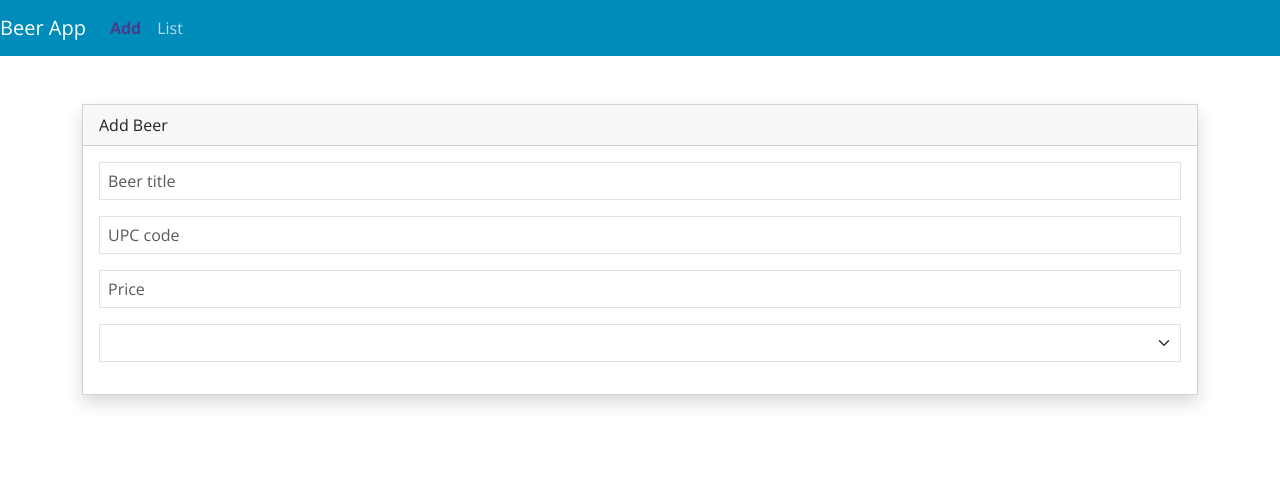
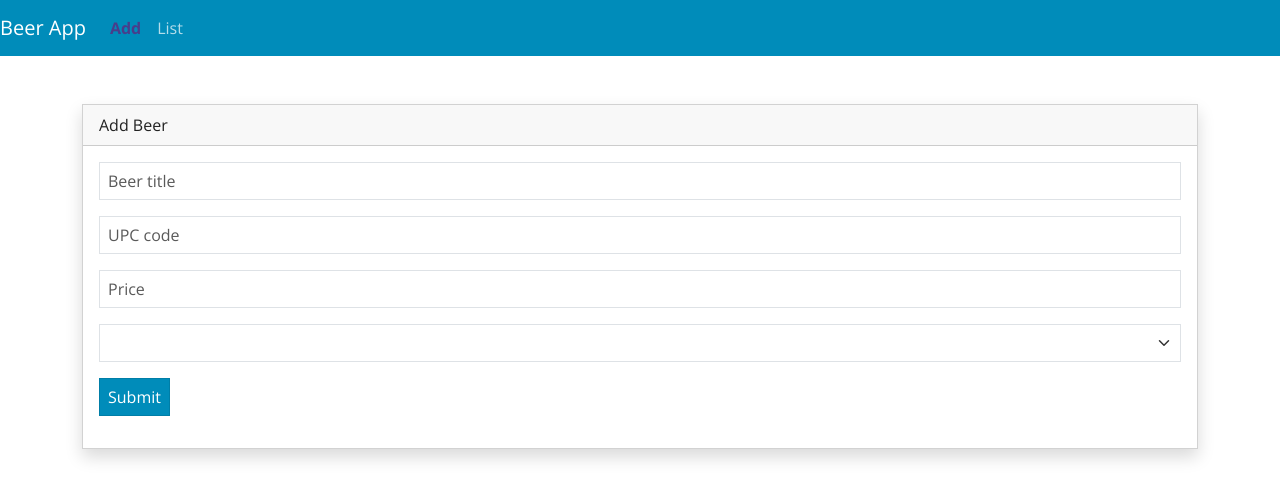
Before and after one commit to milenalucentini/angular-ivy-s45kra, an Angular app: page /add in a window 1280 px wide. Shown: the top 500 px of the page. Built offline with nearby package versions, Linux system fonts and the light colour scheme.

Commit message:
1 file modified

```diff
--- a/src/app/components/beer-form/beer-form.component.html
+++ b/src/app/components/beer-form/beer-form.component.html
@@ -33,6 +33,8 @@
           formControlName= "beerStyle">
         <option *ngFor="let beerStyle of beerTypes"[ngValue] = "beerStyle">{{beerStyle}}</option>
         </select>
+         <button type ="submit" class ="btn btn-primary">Submit</button>
+
 
         </form>
 
```
